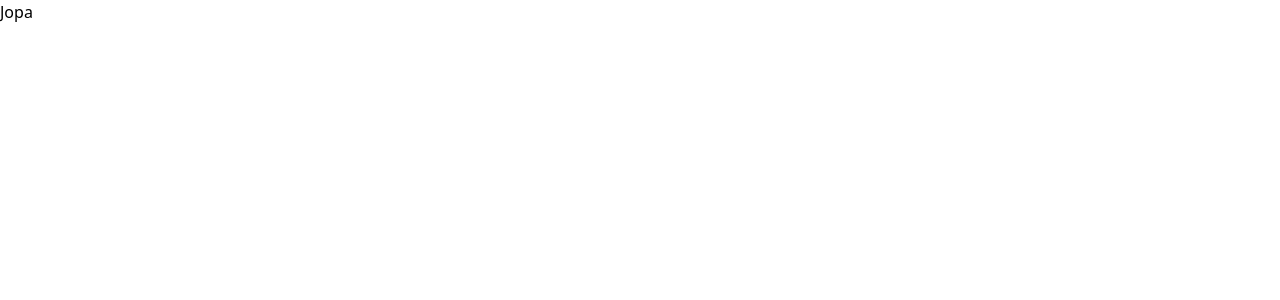
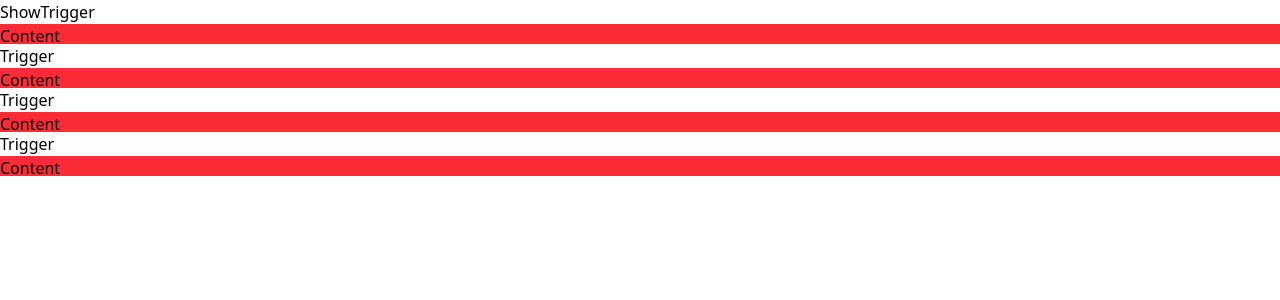
Before and after one commit to Redmoor19/UI_components, a React (Vite) app: page / in a window 1280 px wide. Shown: the top 300 px of the page. Built offline with nearby package versions, Linux system fonts and the light colour scheme.

Commit message:
feat: Implement basic expandable list in App

```diff
--- a/src/App.tsx
+++ b/src/App.tsx
@@ -1,10 +1,50 @@
+import { useState } from "react";
+import { Expandable } from "./Components/expandable/ui/Expandable";
+import { ExpandableContent } from "./Components/expandable/ui/ExpandableContent";
+import { ExpandableList } from "./Components/expandable/ui/ExpandableList";
+import { ExpandableTrigger } from "./Components/expandable/ui/ExpandableTrigger";
+
 function App() {
+  const [show, setShow] = useState(true);
+
 
   return (
-    <div className="h-2" >
-      Jopa
-    </div>
-  )
+    <ExpandableList>
+      <button onClick={() => setShow(prev => !prev)}>Show</button>
+      {show && <Expandable id="1">
+        <ExpandableTrigger>
+          <div>Trigger</div>
+        </ExpandableTrigger>
+        <ExpandableContent>
+          <div>Content</div>
+        </ExpandableContent>
+      </Expandable>}
+      <Expandable id="2">
+        <ExpandableTrigger>
+          <div>Trigger</div>
+        </ExpandableTrigger>
+        <ExpandableContent>
+          <div>Content</div>
+        </ExpandableContent>
+      </Expandable>
+      <Expandable id="3">
+        <ExpandableTrigger>
+          <div>Trigger</div>
+        </ExpandableTrigger>
+        <ExpandableContent>
+          <div>Content</div>
+        </ExpandableContent>
+      </Expandable>
+      <Expandable id="4">
+        <ExpandableTrigger>
+          <div>Trigger</div>
+        </ExpandableTrigger>
+        <ExpandableContent>
+          <div>Content</div>
+        </ExpandableContent>
+      </Expandable>
+    </ExpandableList>
+  );
 }
 
-export default App
+export default App;
```
